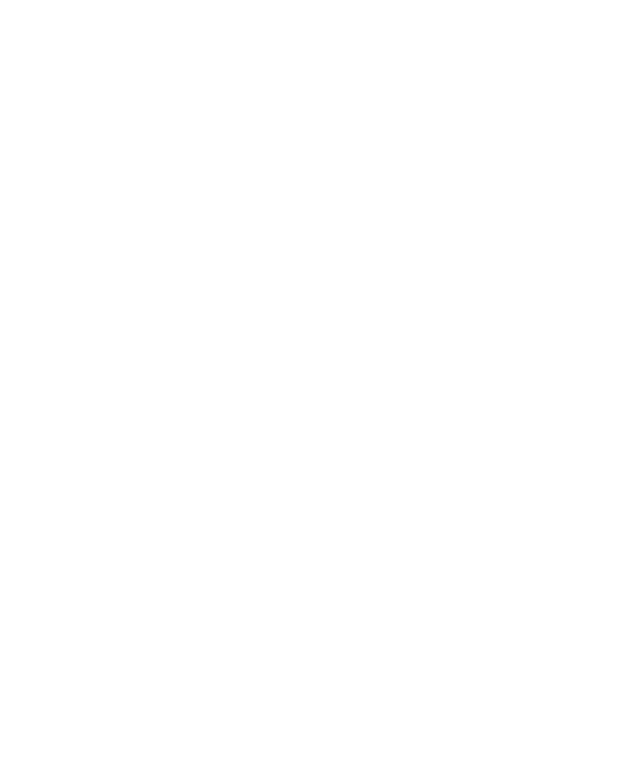
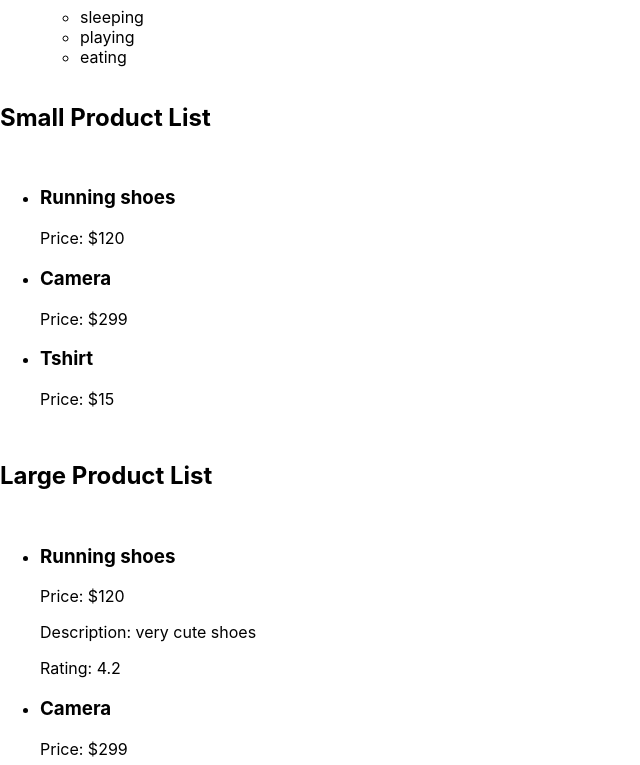
Before and after one commit to MichiyoYo/react-design-patterns, a React (Create React App) app: page / in a window 1280 px wide. Shown: the part 1115-1880 px from the top of the page, without its empty margins (0-640 px from the left). Before the commit the page ends 1129 px from the top, so only its background shows below. Built offline with nearby package versions, Linux system fonts and the light colour scheme.

Commit message:
added lists

```diff
--- a/src/App.js
+++ b/src/App.js
@@ -6,6 +6,8 @@
 import List from "./components/lists/List";
 import SmallPersonListItem from "./components/lists/people/SmallPersonListItem";
 import LargePersonListItem from "./components/lists/people/LargePersonListItem";
+import SmallProductListItem from "./components/lists/products/SmallProductListItem";
+import LargeProductListItem from "./components/lists/products/LargeProductListItem";
 
 const LeftHandComponent = ({ name }) => {
   return <h1 style={{ background: "green" }}>{name}</h1>;
@@ -35,11 +37,23 @@
         resourceName="person"
         itemComponent={SmallPersonListItem}
       />
-
+      <h2>Large People List</h2>
       <List
         items={people}
         resourceName="person"
         itemComponent={LargePersonListItem}
+      />
+      <h2>Small Product List</h2>
+      <List
+        items={products}
+        resourceName="product"
+        itemComponent={SmallProductListItem}
+      />
+      <h2>Large Product List</h2>
+      <List
+        items={products}
+        resourceName="product"
+        itemComponent={LargeProductListItem}
       />
     </AppWrapper>
   );
--- a/src/components/lists/products/LargeProductListItem.js
+++ b/src/components/lists/products/LargeProductListItem.js
@@ -0,0 +1,15 @@
+import React from "react";
+
+function LargeProductListItem({ product }) {
+  const { name, price, description, rating } = product;
+  return (
+    <li>
+      <h3>{name}</h3>
+      <p>Price: {price}</p>
+      <p>Description: {description}</p>
+      <p>Rating: {rating}</p>
+    </li>
+  );
+}
+
+export default LargeProductListItem;
--- a/src/components/lists/products/SmallProductListItem.js
+++ b/src/components/lists/products/SmallProductListItem.js
@@ -0,0 +1,14 @@
+import React from "react";
+
+function SmallProductListItem({ product }) {
+  const { name, price } = product;
+
+  return (
+    <li>
+      <h3>{name}</h3>
+      <p>Price: {price}</p>
+    </li>
+  );
+}
+
+export default SmallProductListItem;
```
